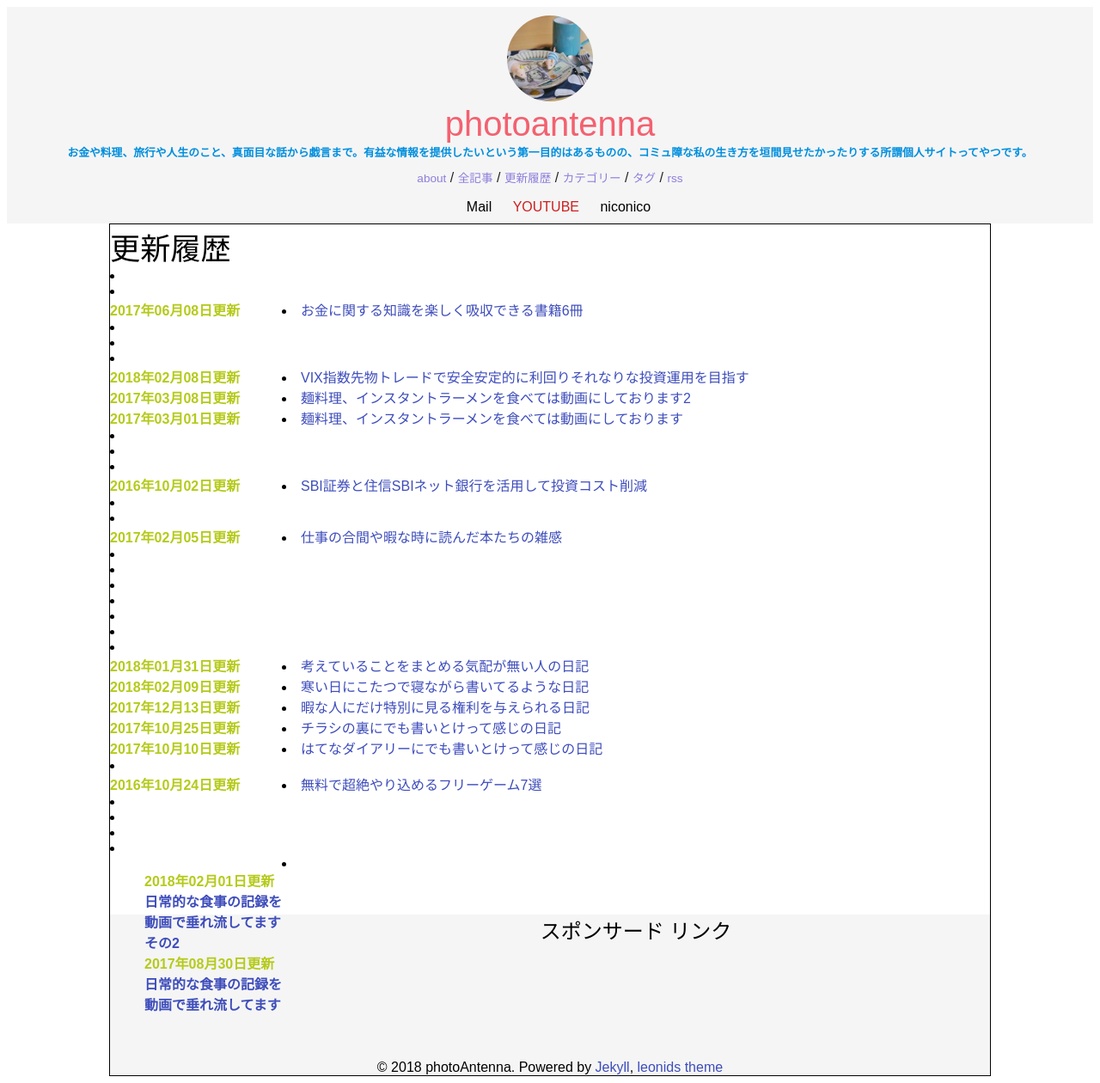
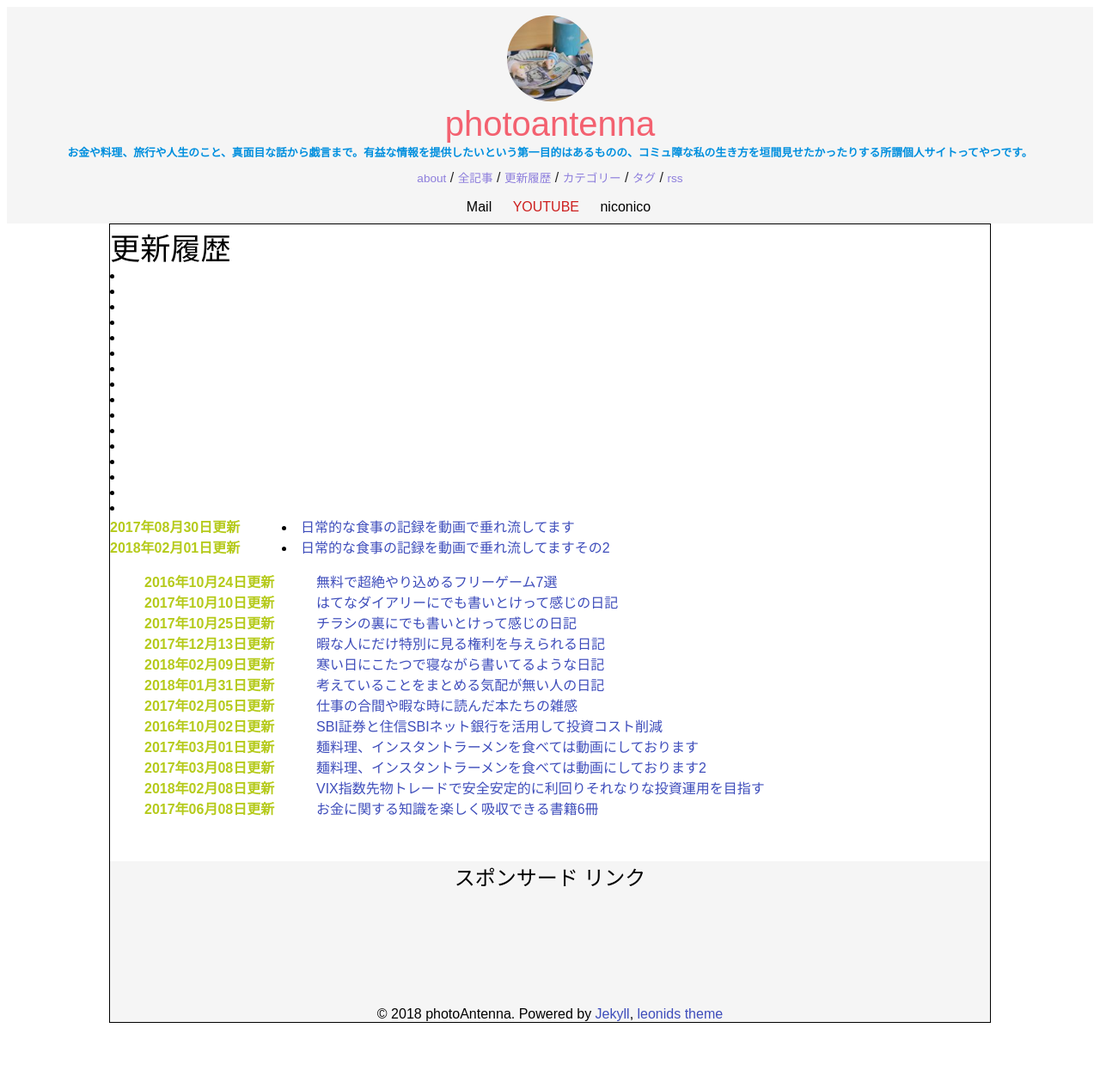
Before and after one commit to photoantenna/photoantenna.github.io, a Jekyll site: the page built from update.html, in a window 1280 px wide. Shown: the whole page at 86% size. Built offline with Jekyll 4.4.1, drawn with Linux system fonts in a browser that asks for light colours; after the commit the page ends 1198 px from its top, so only the background shows below that.

Commit message:
Update update.html

```diff
--- a/update.html
+++ b/update.html
@@ -6,7 +6,7 @@ permalink: "/update/"
 
 <div class="archive">
   <div class="timeline" id="timeline">
-    {% assign updated = (site.posts | sort: 'excerpt') %}
+    {% assign updated = (site.posts | sort: 'excerpt' | reverse ) %}
     {% for post in updated %}
     {% unless post.next %}
 
```
